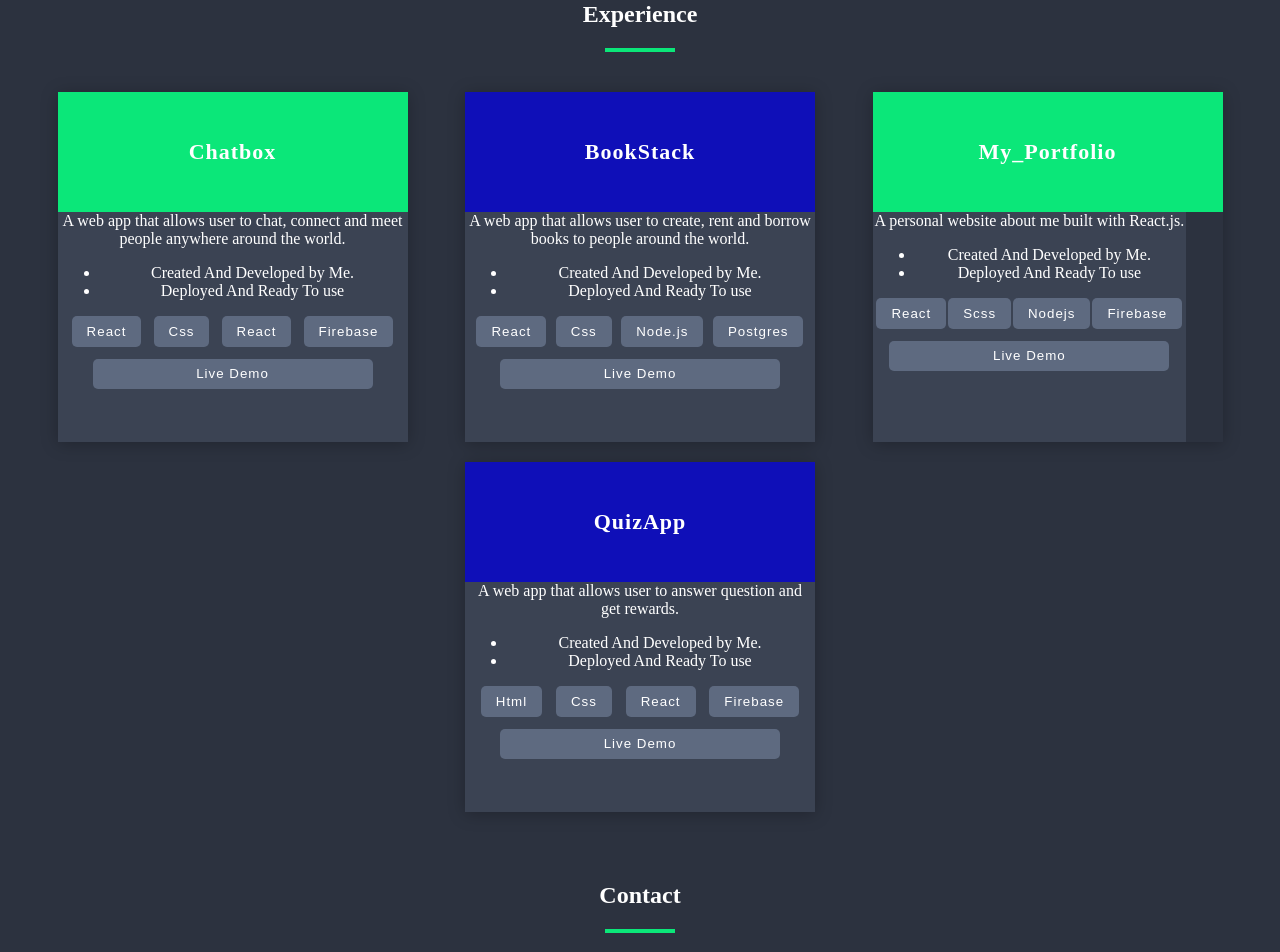
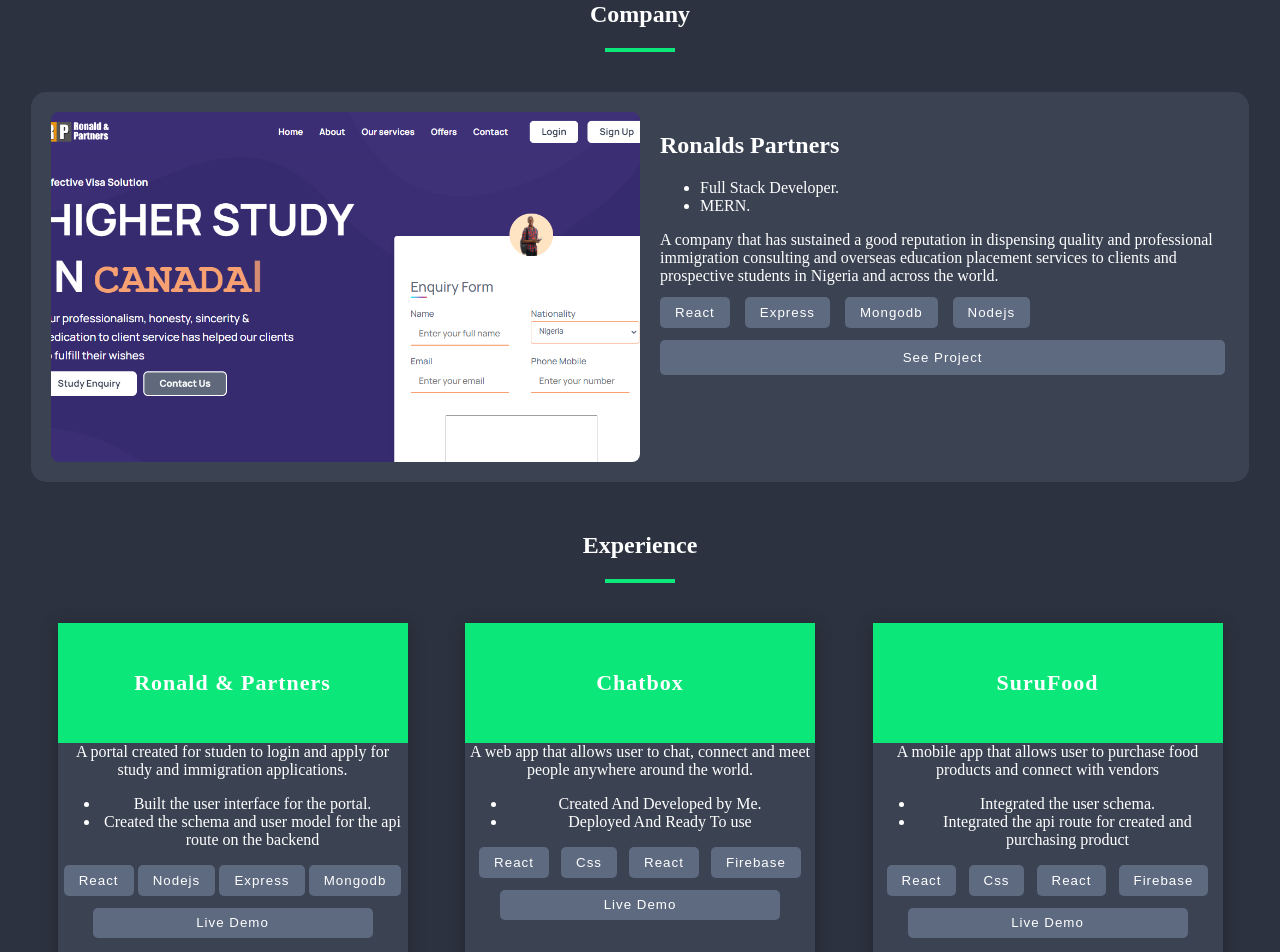
Before and after one commit to Owieoghene16/my_portfolio, a React (Create React App) app: page / in a window 1280 px wide. Shown: the part 1640-2592 px from the top of the page. Built offline with nearby package versions, Linux system fonts and the light colour scheme.

Commit message:
added some updates

```diff
--- a/public/index.html
+++ b/public/index.html
@@ -24,7 +24,7 @@
       work correctly both with client-side routing and a non-root public URL.
       Learn how to configure a non-root public URL by running `npm run build`.
     -->
-    <title>React App</title>
+    <title>Kindness-Okpugie_Portfolio</title>
   </head>
   <body>
     <noscript>You need to enable JavaScript to run this app.</noscript>
--- a/src/App.js
+++ b/src/App.js
@@ -1,15 +1,9 @@
 import React from 'react';
 import { BrowserRouter, Routes, Route } from 'react-router-dom';
-import { Helmet } from "react-helmet";
 import Main from './pages/main.jsx';
 
 const App = () => (
   <BrowserRouter>
-    <Helmet>
-      <meta charSet="utf-8" />
-      <title>Kindness-Okpugie_Portfolio</title>
-      <link rel="canonical" href="#" />
-    </Helmet>
     <Routes>
       <Route path='/' element={<Main />}></Route>
     </Routes>
--- a/src/component/mobileNav.js
+++ b/src/component/mobileNav.js
@@ -29,6 +29,18 @@
               onClick={toggleMobilenavVisible}
             >
               ABOUT
+            </Link>
+          </div>
+          <div className="mobilenavlink">
+            <Link
+              activeClass="active"
+              to="company"
+              spy={true}
+              smooth={true}
+              duration={500}
+              onClick={toggleMobilenavVisible}
+            >
+              COMPANY
             </Link>
           </div>
           <div className="mobilenavlink">
--- a/src/component/navbar.js
+++ b/src/component/navbar.js
@@ -25,6 +25,11 @@
         <div className="navlink-wrapper">
           <Link to="about" spy={true} smooth={true} duration={500}>
             ABOUT
+          </Link>
+        </div>
+        <div className="navlink-wrapper">
+          <Link to="company" spy={true} smooth={true} duration={500}>
+            COMPANY
           </Link>
         </div>
         <div className="navlink-wrapper">
--- a/src/pages/Experience.jsx
+++ b/src/pages/Experience.jsx
@@ -1,7 +1,12 @@
 import React from 'react';
+import useOpenMe from '../utils/useOpenMe';
 import './experience.css'
 
 const Experience = () => {
+  const {
+    openInNewTab,
+  } = useOpenMe();
+
   return (
     <>
       <section className='section-experience' id='experience'>
@@ -10,6 +15,34 @@
         </div>
         <div className="underline"></div>
         <div className='section-container'>
+          <div className='box-cont'>
+            <div className='top'>
+              <h4>Ronald & Partners</h4>
+            </div>
+            <div className='bottom'>
+              <div>
+                <span>A portal created for studen to login and apply for study and immigration applications.</span>
+              </div>
+              <div className='bullet'>
+                <ul>
+                  <li>Built the user interface for the portal.</li>
+                  <li>Created the schema and user model for the api route on the backend</li>
+                </ul>
+              </div>
+              <div className='experience-link'>
+                <button>React</button>
+                <button>Nodejs</button>
+                <button>Express</button>
+                <button>Mongodb</button>
+              </div>
+              <div className='experience-demo'>
+                <button
+                  onClick={()=>openInNewTab('https://portal.ronald-partners.net/login')}>
+                  Live Demo
+                </button>
+              </div>
+            </div>
+          </div>
           <div className='box-cont'>
             <div className='top'>
               <h4>Chatbox</h4>
@@ -22,6 +55,34 @@
                 <ul>
                   <li>Created And Developed by Me.</li>
                   <li>Deployed And Ready To use</li>
+                </ul>
+              </div>
+              <div className='experience-link'>
+                <button>React</button>
+                <button>Css</button>
+                <button>React</button>
+                <button>Firebase</button>
+              </div>
+              <div className='experience-demo'>
+                <button
+                  onClick={()=>openInNewTab('https://superchat-rouge.vercel.app/')}>
+                  Live Demo
+                </button>
+              </div>
+            </div>
+          </div>
+          <div className='box-cont'>
+            <div className='top'>
+              <h4>SuruFood</h4>
+            </div>
+            <div className='bottom'>
+              <div>
+                <span>A mobile app that allows user to purchase food products and connect with vendors</span>
+              </div>
+              <div className='bullet'>
+                <ul>
+                  <li>Integrated the user schema.</li>
+                  <li>Integrated the api route for created and purchasing product</li>
                 </ul>
               </div>
               <div className='experience-link'>
@@ -81,7 +142,10 @@
                 <button>Firebase</button>
               </div>
               <div className='experience-demo'>
-                <button>Live Demo</button>
+                <button
+                  onClick={()=>openInNewTab('https://kindness-okpugie.vercel.app/')}>
+                  Live Demo
+                </button>
               </div>
             </div>
           </div>
--- /dev/null
+++ b/src/pages/company.css
@@ -0,0 +1,74 @@
+.company-section {
+  width: 92%;
+  display: grid;
+  grid-template-columns: 50% 48%;
+  gap: 20px;
+  padding: 20px;
+  border-radius: 15px;
+  background: #3b4353;
+}
+.company-left {
+  width: 100%;
+  height: 350px;
+  border-radius: 8px;
+  overflow: hidden;
+}
+.company-left img {
+  width: 100%;
+  height: 100%;
+  object-fit: cover;
+}
+
+.company-right {
+  color: #fff
+}
+.company-link {
+  display: flex;
+  margin: 12px 0;
+}
+.company-link button {
+  outline: none;
+  background-color: rgb(94, 106, 128);
+  border: none;
+  padding: 8px 15px;
+  border-radius: 5px;
+  letter-spacing: 1px;
+  color: white;
+  cursor: pointer;
+  margin-right: 15px;
+}
+.company-live button {
+  outline: none;
+  background-color: rgb(94, 106, 128);
+  border: none;
+  width: 100%;
+  height: 35px;
+  border-radius: 5px;
+  letter-spacing: 1px;
+  color: #fff;
+  cursor: pointer;
+}
+
+@media (max-width: 900px) {
+  .company-section {
+    width: 90%;
+    grid-template-columns: 100%;
+    padding: 25px 12px;
+    border-radius: 10px;
+  }
+  .company-left {
+    width: 100%;
+    height: auto;
+    overflow: hidden;
+    border-radius: 5px;
+  }
+  .company-live button {
+    padding: 0;
+    width: 100%;
+    height: 30px;
+  }
+  .company-right h2 {
+    text-align: center;
+  }
+
+}
--- /dev/null
+++ b/src/pages/company.jsx
@@ -0,0 +1,83 @@
+import React from 'react';
+import ronald from '../images/ronalds.png';
+import useOpenMe from '../utils/useOpenMe';
+import './company.css'
+
+const Company = () => {
+  const {
+    openInNewTab,
+  } = useOpenMe();
+
+  return (
+    <>
+      <section className='section-experience' id='company'>
+        <div className="experience-head">
+          <h2>Company</h2>
+        </div>
+        <div className="underline"></div>
+        <div className='section-container'>
+          <div className='company-section'>
+            <div class='company-left'>
+              <img alt='project' src={ronald} />
+            </div>
+            <div class='company-right'>
+              <h2>Ronalds Partners</h2>
+              <div className='bullet-number'>
+                <ul>
+                  <li>Full Stack Developer.</li>
+                  <li>MERN.</li>
+                </ul>
+              </div>
+              <span>
+              A company that has sustained a good reputation in dispensing quality and professional immigration consulting and overseas education
+              placement services to clients and prospective students in Nigeria and across the world.
+              </span>
+              <div className='company-link'>
+                <button>React</button>
+                <button>Express</button>
+                <button>Mongodb</button>
+                <button>Nodejs</button>
+              </div>
+              <div className='company-live'>
+                <button
+                  onClick={()=>openInNewTab('http://ronald-partners.net/')}>
+                  See Project
+                </button>
+              </div>
+            </div>
+          </div>
+        </div>
+        { /* <div className='section-container'>
+          <div className='company-section'>
+            <div class='company-left'>
+              <img alt='project' src={ronald} />
+            </div>
+            <div class='company-right'>
+              <h2>SuruFoods</h2>
+              <div className='bullet-number'>
+                <ul>
+                  <li>Backend Developer.</li>
+                  <li>2023</li>
+                </ul>
+              </div>
+              <span>
+              A company that is dedicated to provide and connect people with food vendor and farmer .
+              </span>
+              <div className='company-link'>
+                <button>Nodejs</button>
+                <button>Express</button>
+                <button>Mongodb</button>
+                <button>React Native</button>
+              </div>
+              <div className='company-live'>
+                <button>See Project</button>
+              </div>
+            </div>
+          </div>
+        </div> */ }
+      </section>
+    </>
+  )
+};
+
+export default Company;
--- a/src/pages/main.jsx
+++ b/src/pages/main.jsx
@@ -4,12 +4,14 @@
 import Experience from './Experience.jsx';
 import Contact from './Contact.jsx';
 import Footer from './Footer.jsx';
+import Company from './company.jsx';
 
 const Main = () => {
   return (
     <div className="App">
       <Home />
       <About />
+      <Company />
       <Experience />
       <Contact />
       <Footer />
```
Also changed, not shown: src/images/ronalds.png (added).
